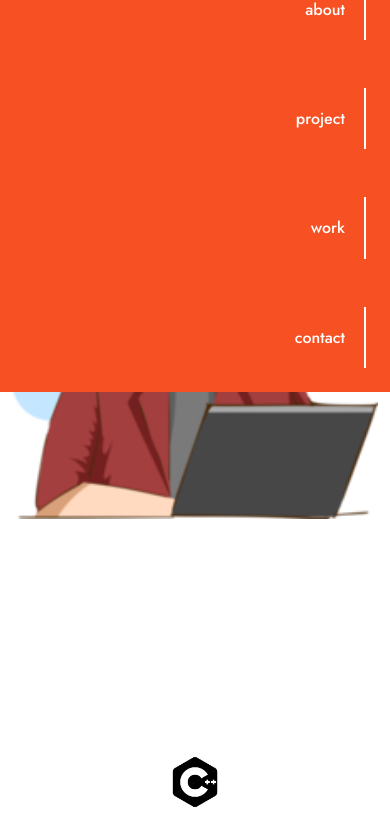
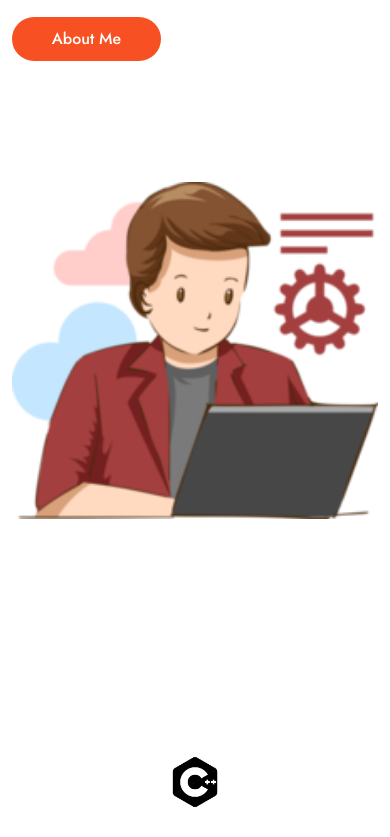
Before and after one commit to engfares0/fares, a plain HTML site: page index.html in a window 390 px wide. Shown: the part 455-1292 px from the top of the page. Drawn offline with nearby package versions, Linux system fonts and the light colour scheme.

Commit message:
Update style.css

```diff
--- a/style.css
+++ b/style.css
@@ -601,7 +601,7 @@ header.sticky{
     }
     .navlist{
         position: absolute;
-        top: 300px;
+        top: 12000px;
         left: 0;
         right: 0;
         flex-direction: column;
```
